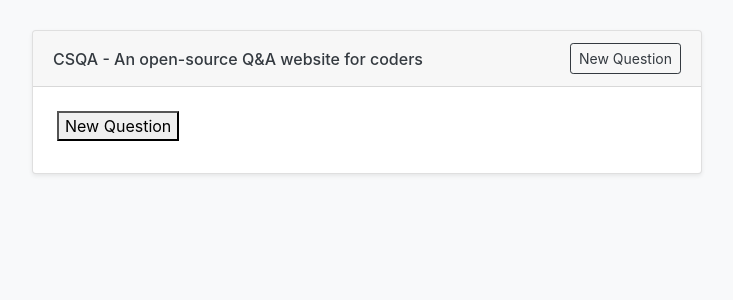
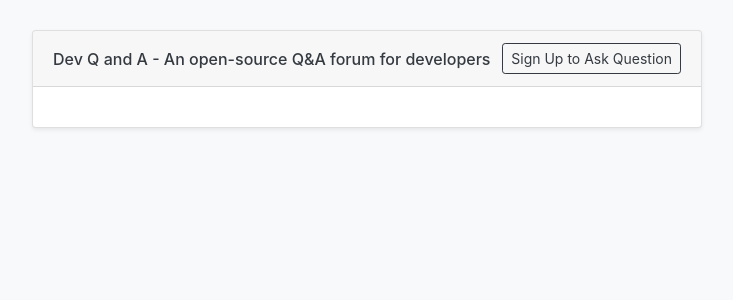
Before and after one commit to GabrielWongAu/DevQandA, a Django app: page / in a window 1280 px wide. Shown: the top 300 px of the page, without its empty margins (273-1006 px from the left). Run offline with Django 3.2, Linux system fonts and the light colour scheme; data that the repository does not hold is empty; some libraries are stand-ins or nearby versions.

```diff
--- a/questions/views.py
+++ b/questions/views.py
@@ -16,11 +16,11 @@ def newView(request):
         return HttpResponseRedirect('accounts/login')
 
     if request.method != 'POST':
-        render(request, 'new.html')
+        render(request, 'new.html', {'current_user': current_user})
 
     form = QuestionForm(request.POST)
     if not form.is_valid():
-        return render(request, 'new.html')
+        return render(request, 'new.html', {'current_user': current_user})
 
     q = Question(
         user_id = current_user.id,
--- a/static/style.css
+++ b/static/style.css
@@ -1,3 +1,9 @@
 .answer-block {
     margin-left: 10px;
 }
+
+@media (max-width: 615px){
+    .site-title-second-half{
+        display: none;
+    }
+}
--- a/templates/common.html
+++ b/templates/common.html
@@ -4,17 +4,22 @@
     <head>
         <link rel="stylesheet" href="https://stackpath.bootstrapcdn.com/bootstrap/4.4.1/css/bootstrap.min.css" integrity="sha384-Vkoo8x4CGsO3+Hhxv8T/Q5PaXtkKtu6ug5TOeNV6gBiFeWPGFN9MuhOf23Q9Ifjh" crossorigin="anonymous">
         <link rel="stylesheet" href="{% static 'style.css' %}">
-        <title>{% block title %}CSQA - An open-source Q&A website for programmers{% endblock %}</title>
+        <title>{% block title %}DevQ and A - An open-source Q&A forum for developers{% endblock %}</title>
     </head>
     <body class="bg-light">
         <div class="container" style="max-width:700">
             <div class="card shadow-sm" style="margin-top: 30px">
                 <div class="card-header">
                     <h6 style="margin-bottom: 0; margin-top: 7; display: inline-block">
-                        <a href="/" class="text-dark">CSQA - An open-source Q&A website for coders</a>
+                        <a href="/" class="text-dark">Dev Q and A<span class="site-title-second-half"> - An open-source Q&A forum for developers</span></a>
                     </h6>
-                    <a href="/question/new"><button type="button" class="btn btn-sm btn-outline-dark" style="float: right">New Question</button></a>
-                </div>
+                    <a href="/question/new"><button type="button" class="btn btn-sm btn-outline-dark" style="float: right">
+                        {% if current_user.is_authenticated %}
+                            New Question
+                        {% else %}
+                            Sign Up to Ask Question
+                        {% endif %}
+                    </button></a></div>
                 <div class="pb-3 pt-4 pr-4 pl-4">
                     {% block content %}{% endblock %}
                 </div>
--- a/templates/home.html
+++ b/templates/home.html
@@ -1,13 +1,5 @@
 {% extends "common.html" %}
 {% block content %}
-
-{% if current_user.is_authenticated %}
-<!-- user's logged in! and the user's name is {{current_user.username}} -->
-{% else %}
-<!-- user's not logged in! -->
-{% endif %}
-
-<p><a href="/question/new"><button>New Question</button></a></p>
 
 {% for question in questions %}
     <p>
```
